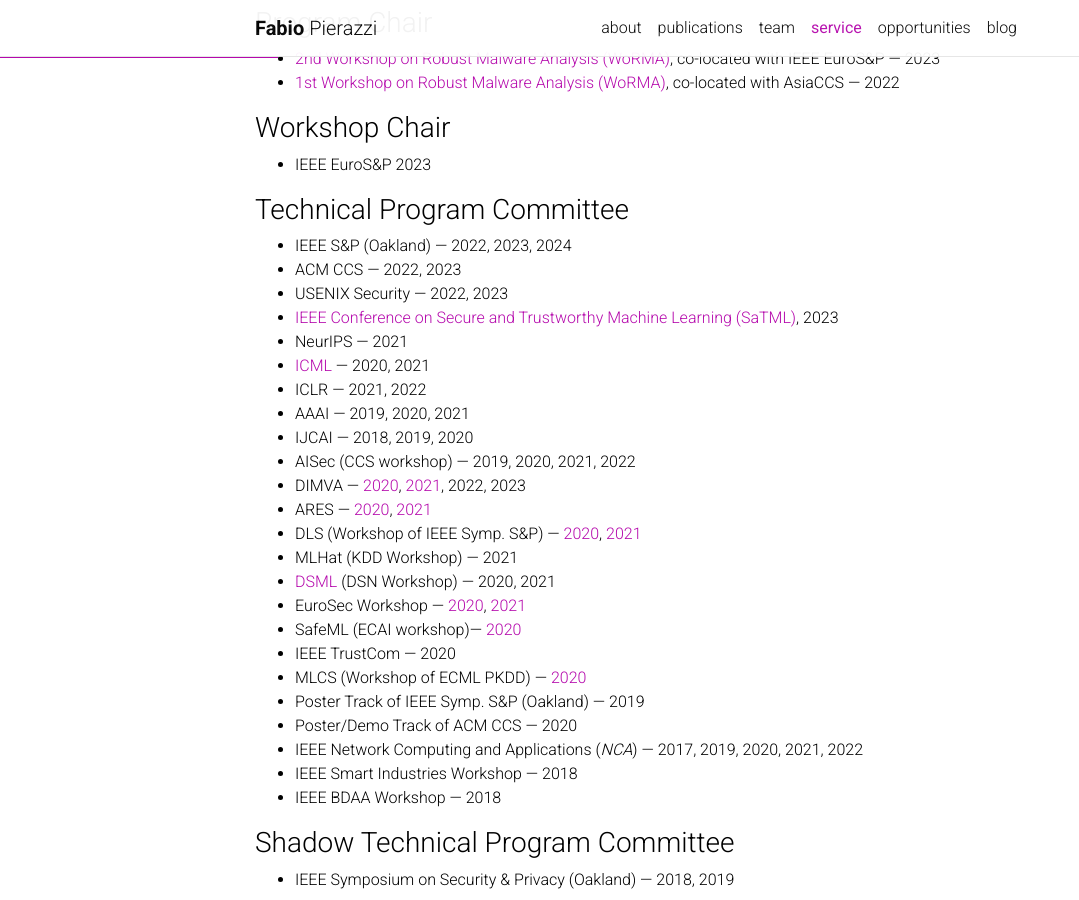
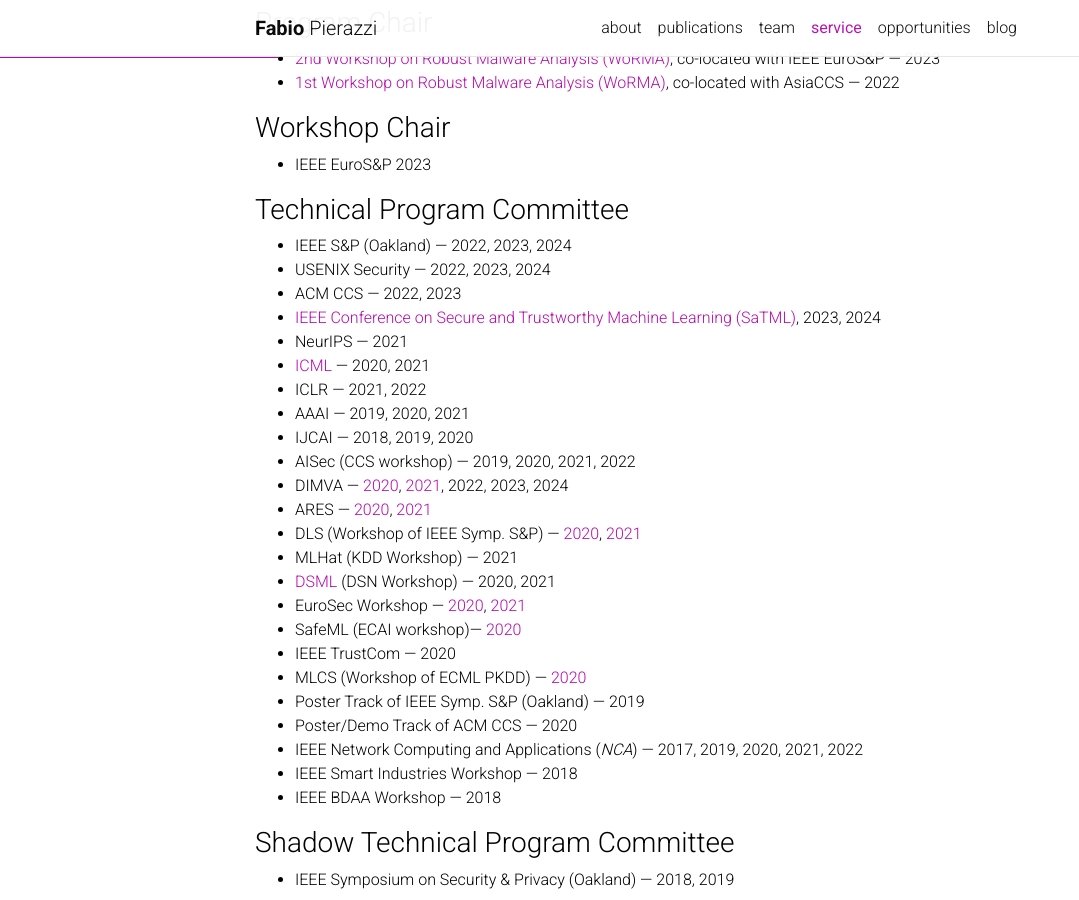
Before and after one commit to fbpierazzi/fbpierazzi.github.io, a Jekyll site: the page built from _pages/service.md, in a window 1280 px wide and 900 px high, scrolled down 381 px. Shown: the whole window, without its empty margins (0-1079 px from the left). Built offline with Jekyll 4.4.1, drawn with Linux system fonts in a browser that asks for light colours; full-size pictures stand in for the smaller copies a plugin makes; comment, search, counter and statistics services are not loaded; a style sheet for code colours, icons or effects is not loaded.

Commit message:
Updating PDFs, and service

```diff
--- a/_data/venues.yml
+++ b/_data/venues.yml
@@ -3,3 +3,7 @@
 
 "IEEE S&P":
   color: "#00369f"
+
+
+"AISec":
+  color: "#3f9915"
--- a/_includes/news.html
+++ b/_includes/news.html
@@ -12,6 +12,7 @@
               {% for item in news limit: news_limit %}
                 <tr>
                   <th scope="row">{{ item.date | date: "%b %-d, %Y" }}</th>
+                  <!-- <th scope="row">{{ item.date | date: "%D" }}</th> -->
                   <td>
                     {% if item.inline -%}
                       {{ item.content | remove: '<p>' | remove: '</p>' | emojify }}
--- a/_pages/service.md
+++ b/_pages/service.md
@@ -30,16 +30,16 @@
 ### Technical Program Committee
 
 - IEEE S&P (Oakland) --- 2022, 2023, 2024
+- USENIX Security --- 2022, 2023, 2024
 - ACM CCS --- 2022, 2023
-- USENIX Security --- 2022, 2023
-- [IEEE Conference on Secure and Trustworthy Machine Learning (SaTML)](https://satml.org), 2023
+- [IEEE Conference on Secure and Trustworthy Machine Learning (SaTML)](https://satml.org), 2023, 2024
 - NeurIPS --- 2021
 - [ICML](https://icml.cc/) --- 2020, 2021
 - ICLR --- 2021, 2022
 - AAAI --- 2019, 2020, 2021
 - IJCAI --- 2018, 2019, 2020
 - AISec (CCS workshop) --- 2019, 2020, 2021, 2022
-- DIMVA --- [2020](https://dimva2020.campus.ciencias.ulisboa.pt/), [2021](https://dimva2021.campus.ciencias.ulisboa.pt/organization.html), 2022, 2023
+- DIMVA --- [2020](https://dimva2020.campus.ciencias.ulisboa.pt/), [2021](https://dimva2021.campus.ciencias.ulisboa.pt/organization.html), 2022, 2023, 2024
 - ARES --- [2020](https://2020.ares-conference.eu), [2021](https://www.ares-conference.eu/committee/)
 - DLS (Workshop of IEEE Symp. S&P) --- [2020](https://www.ieee-security.org/TC/SPW2020/DLS/#committee), [2021](https://www.ieee-security.org/TC/SP2021/SPW2021/dls_website/)
 - MLHat (KDD Workshop) --- 2021
```
Also changed, not shown: _bibliography/papers.bib (+15 -1 lines), _news/announcement_4.md (+1 -1 lines), _news/announcement_5.md (added, +8 -0 lines), 1 other file.
